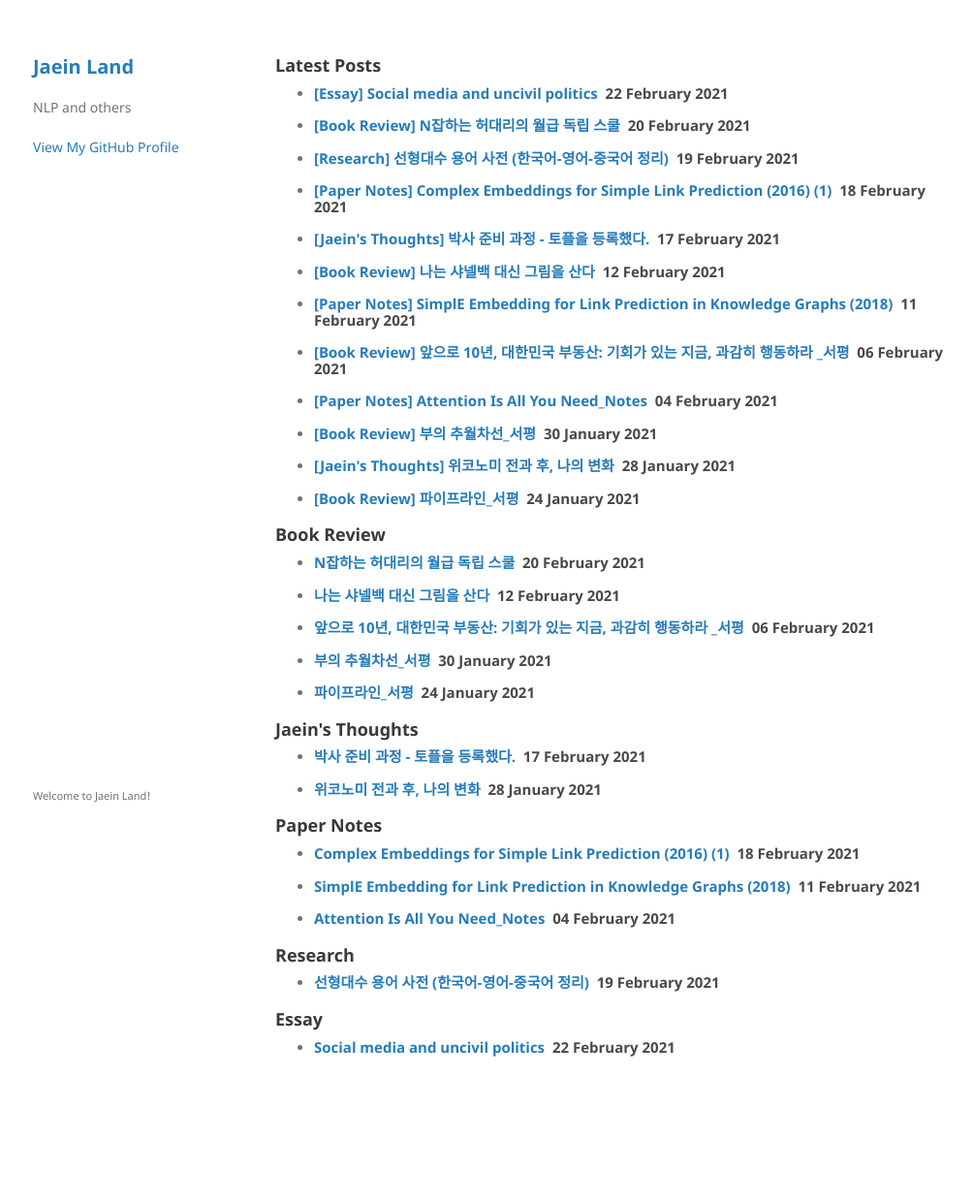
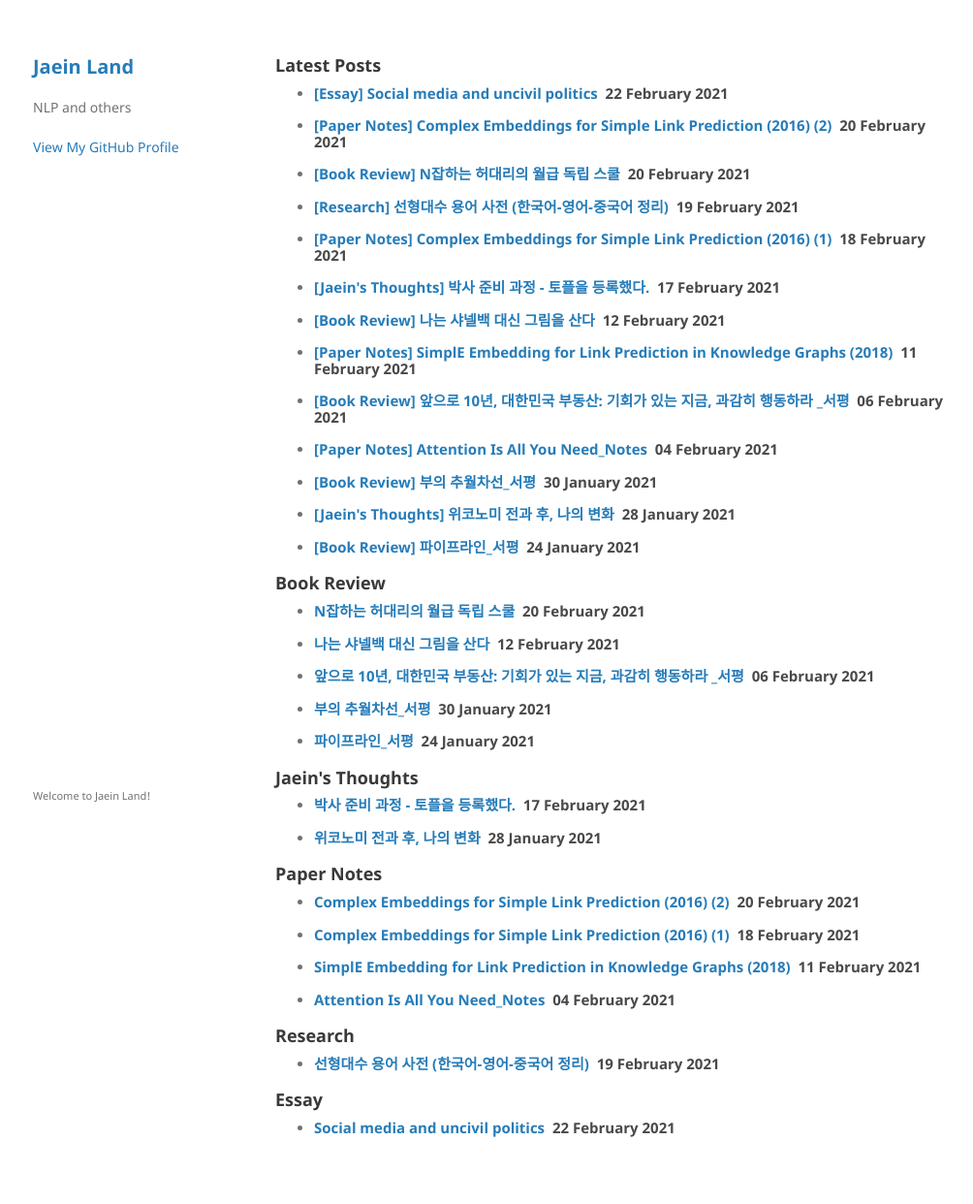
Before and after one commit to jaeinkr/jaeinkr.github.io, a Jekyll site: the page built from blog.md, in a window 1280 px wide. Shown: the whole page at 97% size, without its empty margins (131-1135 px from the left). Built offline with Jekyll 4.4.1, drawn with Linux system fonts in a browser that asks for light colours; before the commit the page ends 1158 px from its top, so only the background shows below that; part of the change alters nothing that is shown.

```diff
--- a/_posts/2021-02-20-paper_complex2.md
+++ b/_posts/2021-02-20-paper_complex2.md
@@ -4,7 +4,7 @@ title : "Complex Embeddings for Simple Link Prediction (2016) (2)"
 categories: [Paper Notes]
 tags: [NLP, Research, Link Prediction]
 use_math: true
-published: false
+published: true
 ---
 #### Theo Trouillon, Johannes Welbl, Sebastian Riedel, Eric Gaussier, Guillaume Bouchard
 >Keywords: NLP, Link Prediction, Embedding Model, Complex Embedding
@@ -19,38 +19,72 @@ The comment section will be added to my blog very soon!!_
 _This post is about the theoretical stuff involved in the paper.
 If you want to learn about general idea, please read [this](http://jaeinkr.github.io/paper%20notes/2021/02/18/paper_complex1.html)._
 
+<br>
+## Intuitions of the modeling
+---
+So what I wanted to understand is: **(1) why the complex embeddings are needed**
+ and **(2) why eigenvalue decomposition rather than SVD**. The author applied complex embeddings on a simplified link prediction task with a single relation type to introduce the intuition of using it.
 
-## Intuition of using complex embeddings
----
-So what I wanted to understand is why the complex embeddings are needed. The author applied complex embeddings on a simplified link prediction task with a single relation type to introduce the intuition of using it.
-
-There are some definitions:
+Let's learn some definitions first:
 - $\varepsilon$ is a set of entities with \|${\varepsilon}$\|=$n$.
-- A relation between two entities is binary value $Y_{so}\in \{-1, 1\}$, where $s, o\in{\varepsilon}$.
+- A relation between two entities is binary value $Y_{so}\in \\{-1, 1\\}$, where $s, o\in{\varepsilon}$. --- (1)
 - $s, o$ represents subject and object respectively.
 
-Here, the goal is to find a latent matrix $X\in{\mathbb{R}}^{n\times n}$.
+**The goal is to find a latent matrix $X\in{\mathbb{R}}^{n\times n}$**, which is a score matrix between entities. $Y$ is the partially observed sign matrix.
 There are many existing matrix factorization approaches, such as _SVD_, to approximate $X$.
-However, we have to note that the same entity can appear as both subject and object.
+However, we have to notice that the same entity can appear as both subject and object.
 Naturally, joint embeddings of the entities are learnt in most of link prediction research.
 For example, Eigenvalue decomposition is often used to approximate real symmetric matrices such as similarity matrices:
 
-$X = EWE^{-1}$.
+$X = EWE^{-1}$. --- (2)
 
 But how to make it possible to also be antisymmetric? It is not possible in the real space!
-So this is why the complex embeddings are needed in this research.
+This could be why the complex embeddings are used in this research.
 With complex numbers, the dot product is defined as:
 
 $<u,v>:=\bar{u}^T{v}$,
 
 where $u$ and $v$ are complex vectores. Specifically, $u=Re(u)+iIm(u)$ with $Re(u)\in{\mathbb{R}^K}$ and $Im(u)\in{\mathbb{R}^K}$.
-We re-define the matrix $X$ as:
+Also, to avoid the computational issues eigendecomposition, the space of _normal matrices_ is considered. A matrix $X$ is normal if and only if it is unitarily diagonalizable. So that let's re-define the matrix $X$ as:
 
-$X=EW\bar{E}^T$.
+$X=EW\bar{E}^T$,
 
-where $W, E\in{\mathbb{C}^{n\times n}}$ and $E\in{\mathbb{C}^{n\times n}}$.
+where $W$ is the diagonal matrix of eigenvalues, $E$ is a unitary matrix of eigenvectors with $\bar{E}$ representing its complex conjugate($W, E\in{\mathbb{C}^{n\times n}}$). Then, to satisfy equation 1, only the real part of the decompostion is used.
 
+The eigenvalue decomposition brings us two advantages:
+- The eigenvalues are not necessarily positive or real;
+- The rows of $E$ can be used as vectorial representations of the entities corresponding to rows and columns of the relation matrix $X$.
+For an entity, **its subject embedding vector is the complex conjugate of its object embedding vector**.
+
+<!--
+
+What in complex value is-----eigenvalues
+What is bilinear form???
+
+$E\in{\mathbb{C}^{n\times n}}$.
+-->
 <!--
 Standard matrix factorization approximates $X$ by a matrix product $UV^T$ where $U$, $V$$\in{\mathbb{R}^{n\times K}}$.\
 $\Longrightarrow$ An entity has different embeddings when it appears as a subject or object.
+
+
+
+What anti symmetric does???
 -->
+
+<br>
+## Learnable Model
+---
+In a link prediction task, only partial information is given and we want to find the rest relations to complete the relation matrix.
+What we want to make learnable is the relation score between two entities.
+Assuming the binary relations have low _sign-rank_, individual relation scores $X_{so}$ can be predicted through:
+
+$X_{so} = Re(e_s^{T}W\bar{e}_o)$.
+
+In brief conclusion, the learnable relations can be efficiently approximated by a simple low-rank factorization using complex numbers to represent the latent factors.
+
+<br>
+## Applying to Binary Multi-Relational Data
+---
+In above contents, we were focusing on a single relationship, which you can imagine as one 'slice' of the 3D KG.
+Since we learnt the intuition of this paper with a single 'slice', now let's see the application to the entire 3D KG, the multi-relational data.
```
Also changed, not shown: 4 other files.
